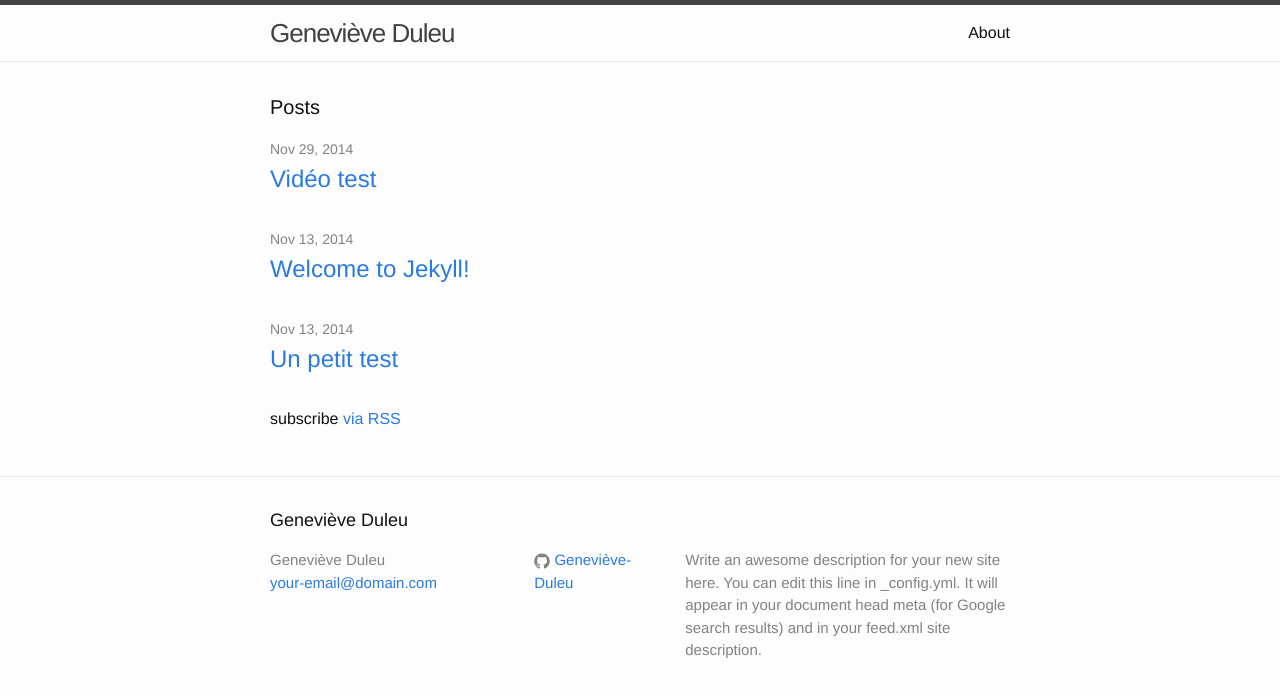
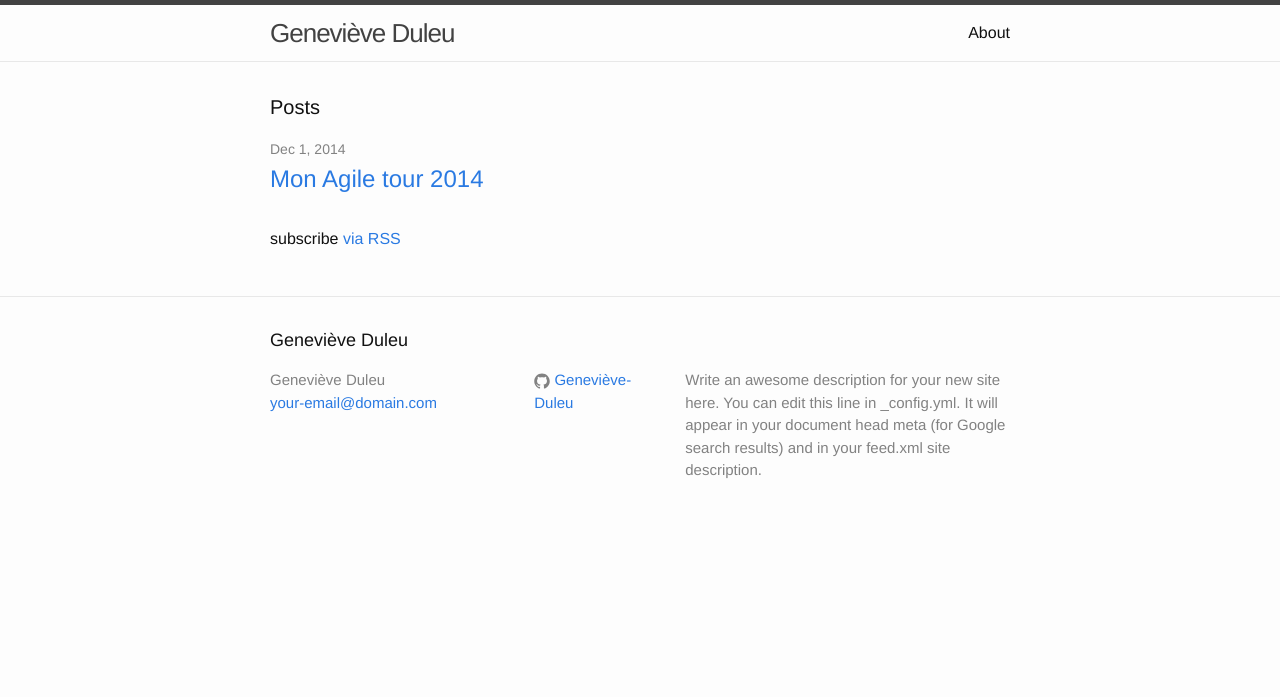
Before and after one commit to Genevieve-Duleu/genevieve-duleu.github.io, a Jekyll site: the page built from index.html, in a window 1280 px wide. Shown: the top 697 px of the page. Built offline with Jekyll 4.4.1, drawn with Linux system fonts in a browser that asks for light colours.

Commit message:
suppression des posts de test et modification du titre du post agile tour

```diff
--- a/_posts/2014-11-29-videotest.md
+++ b/_posts/2014-11-29-videotest.md
@@ -1,7 +1,7 @@
 ---
 layout: post
-title:  "Vidéo test"
-date:   2014-11-29 20:12:05
+title:  "Mon Agile tour 2014"
+date:   2014-12-01 20:12:05
 ---
 
 
```
Also changed, not shown: _posts/2014-11-13-un-petit-test.markdown (deleted, +0 -10 lines), _posts/2014-11-13-welcome-to-jekyll.markdown (deleted, +0 -25 lines).
